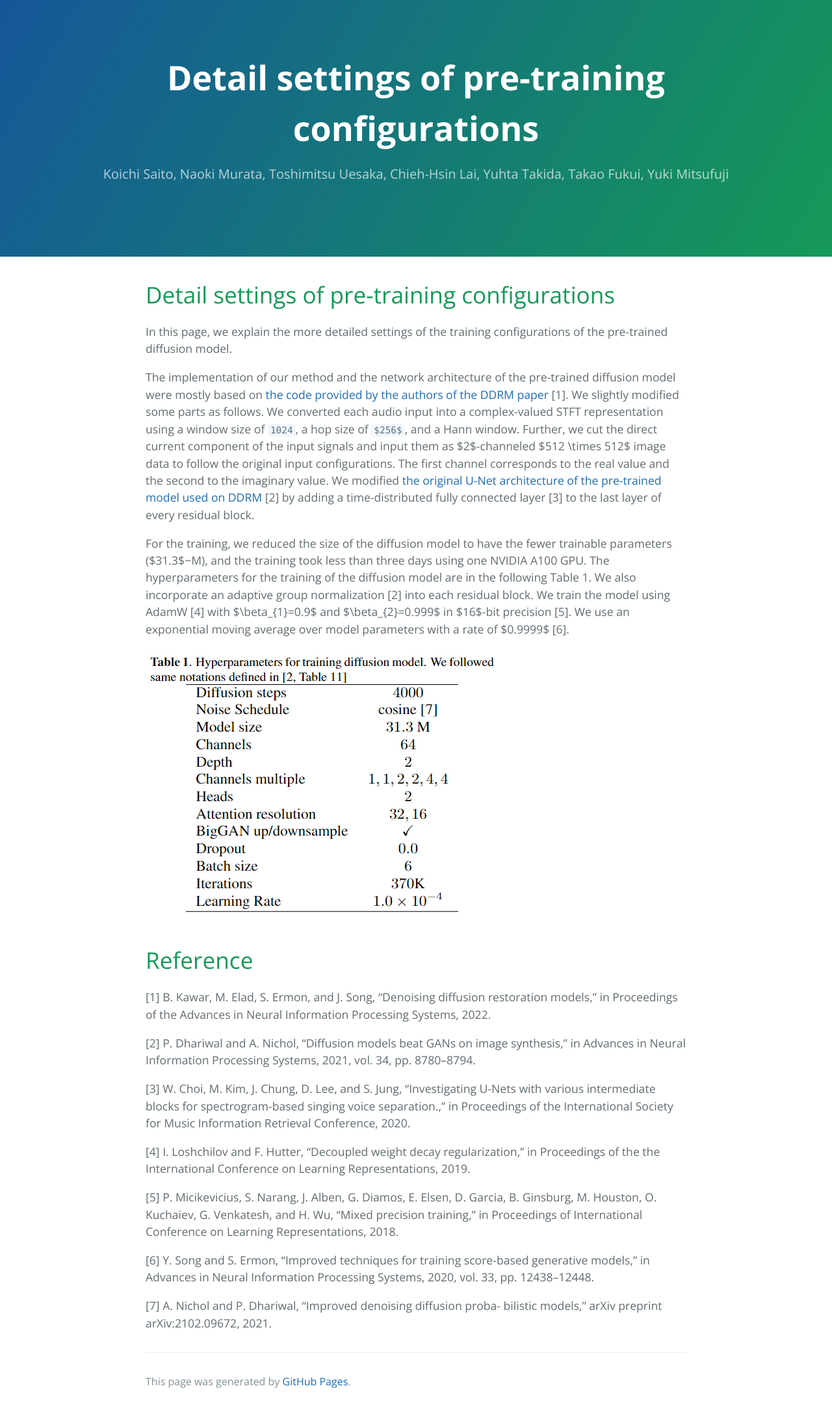
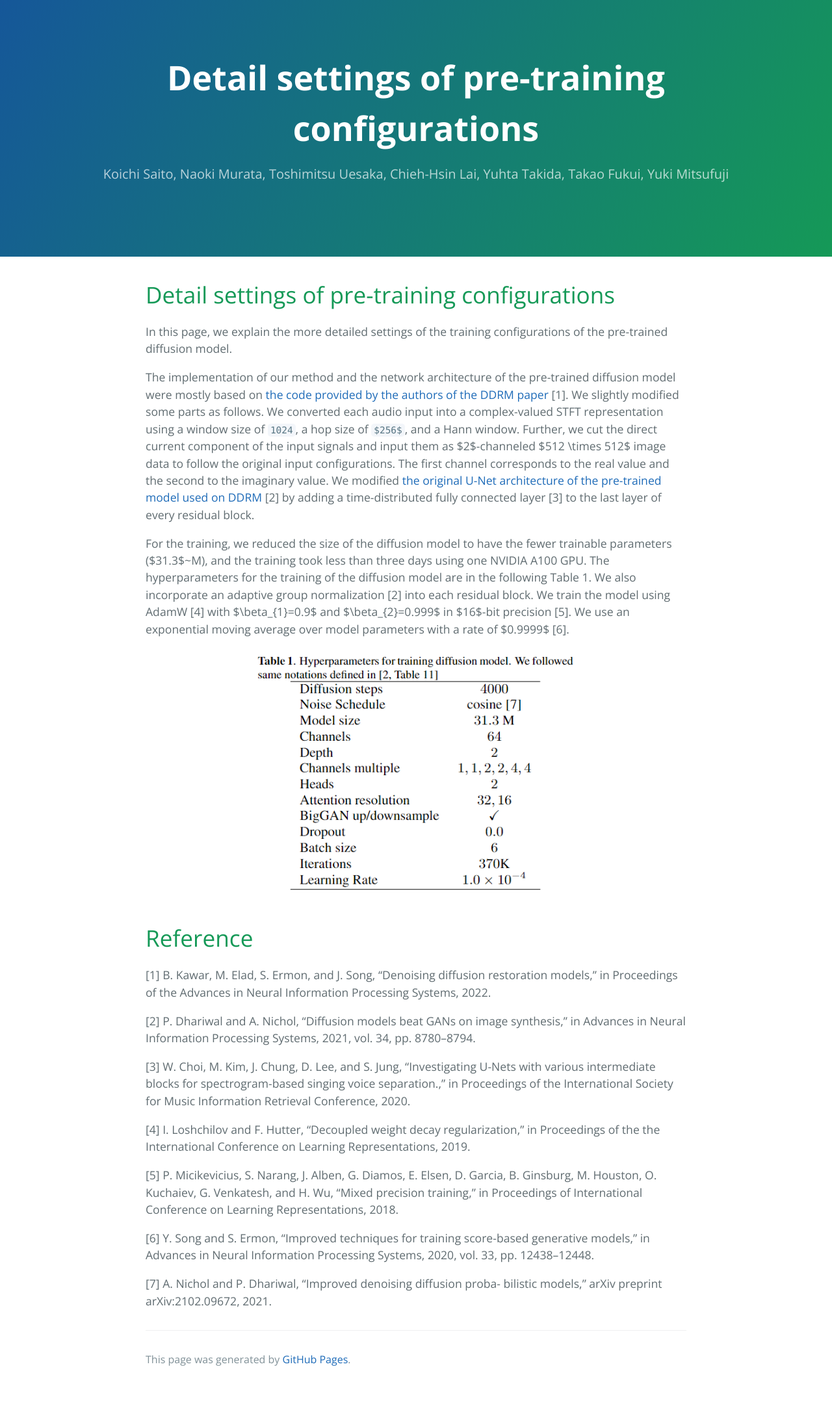
Before and after one commit to koichi-saito-sony/koichi-saito-sony.github.io, a Jekyll site: the page built from unsupervised-vocal-dereverb/network.md, in a window 1280 px wide. Shown: the whole page at 65% size. Built offline with Jekyll 4.4.1, drawn with Linux system fonts in a browser that asks for light colours; our own code applies the rules of GitHub Pages for plain Markdown files; after the commit the page ends 2136 px from its top, so only the background shows below that.

Commit message:
check intermidiate

```diff
--- a/unsupervised-vocal-dereverb/network.md
+++ b/unsupervised-vocal-dereverb/network.md
@@ -15,7 +15,10 @@ The hyperparameters for the training of the diffusion model are in the following
 We also incorporate an adaptive group normalization [2] into each residual block.
 We train the model using AdamW [4] with $\beta_{1}=0.9$ and $\beta_{2}=0.999$ in $16$-bit precision [5]. We use an exponential moving average over model parameters with a rate of $0.9999$ [6].
 
-![](./images/demo_table_pre.png)
+<p align="center">
+    <img width="500" src="./images/demo_table_pre.png" alt="Material Bread logo">
+</p>
+
 # Reference
 [1] B. Kawar, M. Elad, S. Ermon, and J. Song, "Denoising diffusion restoration models," in Proceedings of the Advances in Neural Information Processing Systems, 2022.
 
```
